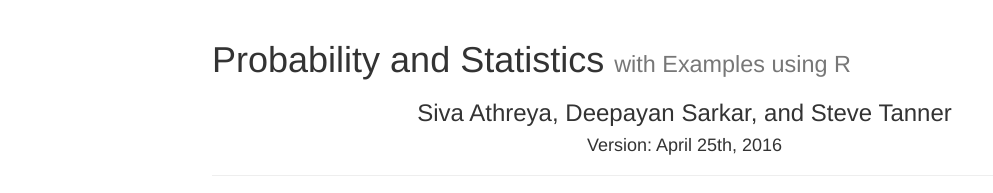
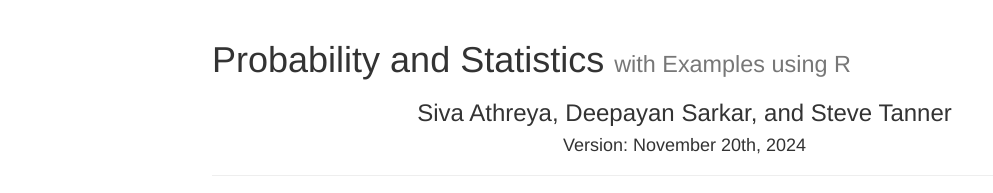
Before and after one commit to psweur/psweur.github.io, a plain HTML site: page index.html in a window 1280 px wide. Shown: the top 193 px of the page, without its empty margins (53-1046 px from the left). Drawn offline with nearby package versions, Linux system fonts and the light colour scheme; some packages are replaced by stand-ins of ours.

Commit message:
Update index.html

```diff
--- a/index.html
+++ b/index.html
@@ -37,7 +37,7 @@
 <div class="page-header">
   <h1 class="text-left">Probability and Statistics <small>with Examples using R</small></h1>
   <h3 class="text-center">Siva Athreya, Deepayan Sarkar, and Steve Tanner</h3>
-  <h4 class="text-center">Version: April 25th, 2016</h4>
+  <h4 class="text-center">Version: November 20th, 2024</h4>
 </div>
 </div>
 </div>
```
